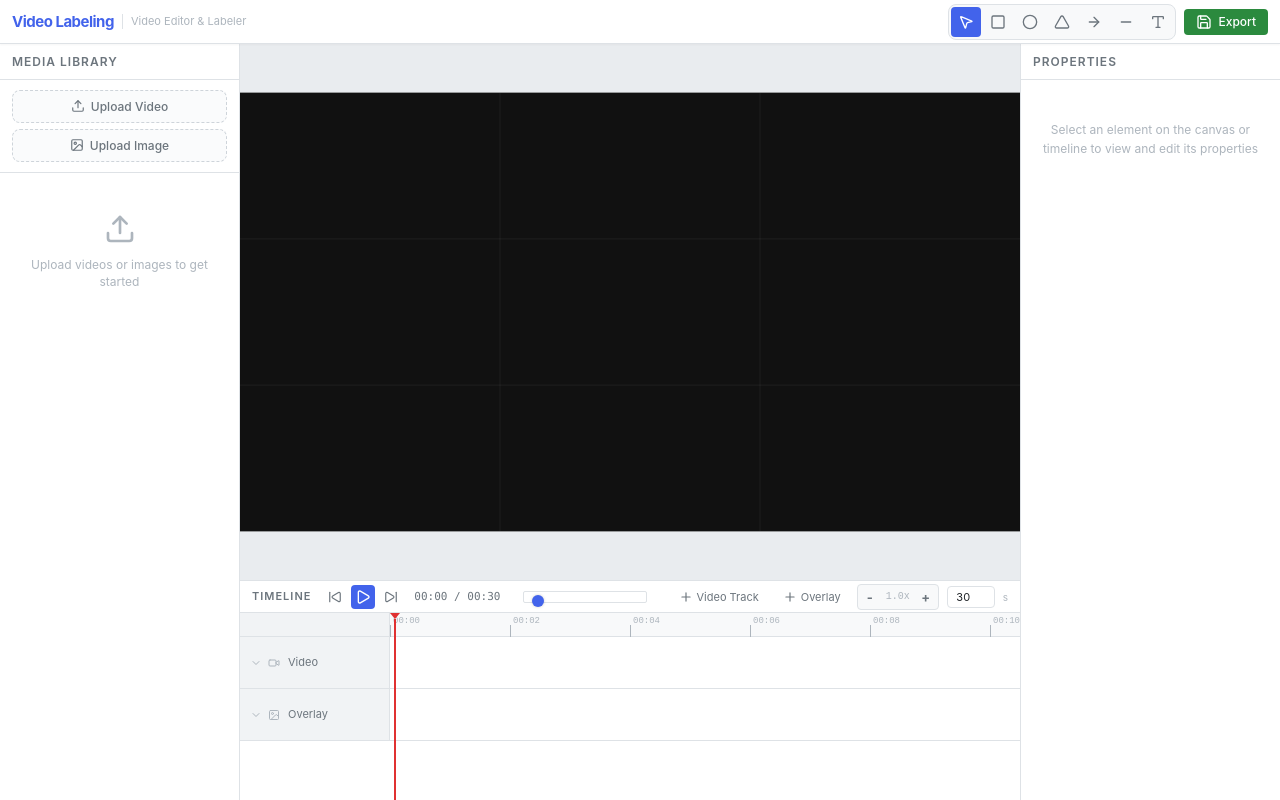
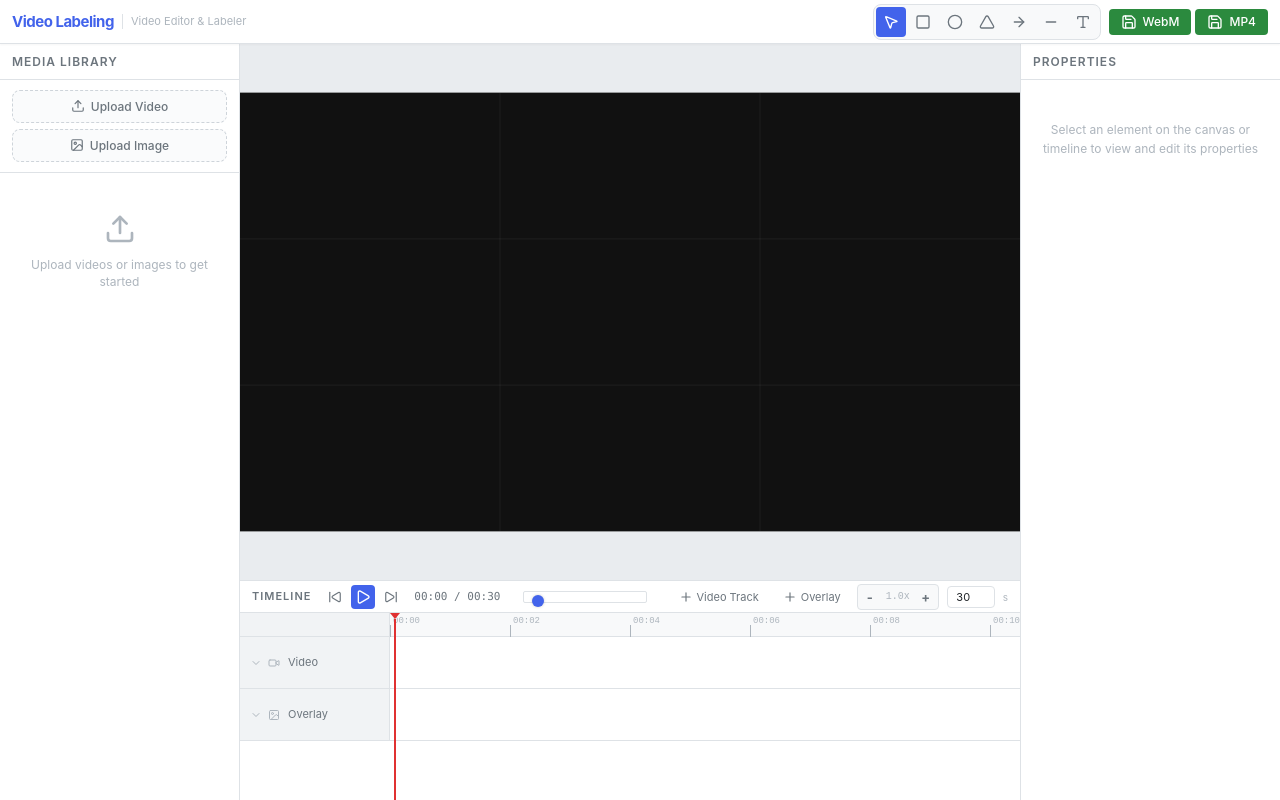
Before and after one commit to didi-stwn/video-labeling, a React (Create React App) app: page / in a window 1280 px wide. Built offline with nearby package versions, Linux system fonts and the light colour scheme.

Commit message:
feat: add converter to mp4 with ffmpeg.wasm

```diff
--- a/package.json
+++ b/package.json
@@ -4,6 +4,8 @@
   "version": "0.1.0",
   "private": true,
   "dependencies": {
+    "@ffmpeg/ffmpeg": "^0.12.10",
+    "@ffmpeg/util": "^0.12.1",
     "@testing-library/dom": "^10.4.1",
     "@testing-library/jest-dom": "^6.9.1",
     "@testing-library/react": "^16.3.2",
--- a/src/components/Header.js
+++ b/src/components/Header.js
@@ -1,4 +1,4 @@
-import React from 'react';
+import React, { useCallback } from 'react';
 import { useVideo } from '../context/VideoContext';
 import {
   MousePointer2,
@@ -24,13 +24,21 @@ const tools = [
 export default function Header() {
   const { state, setTool, setExporting } = useVideo();
 
-  const handleExport = () => {
+  const handleExportWebM = useCallback(() => {
     if (state.isExporting) {
       setExporting(false, 0);
     } else {
-      setExporting(true, 0);
+      setExporting(true, 0, 'webm');
     }
-  };
+  }, [state.isExporting, setExporting]);
+
+  const handleExportMp4 = useCallback(() => {
+    if (state.isExporting) {
+      setExporting(false, 0);
+    } else {
+      setExporting(true, 0, 'mp4');
+    }
+  }, [state.isExporting, setExporting]);
 
   return (
     <header className="header">
@@ -53,23 +61,35 @@ export default function Header() {
           ))}
         </div>
         <div className="header-actions">
+          {state.isExporting ? (
             <button
-            className={`action-btn export-btn ${state.isExporting ? 'exporting' : ''}`}
-            onClick={handleExport}
-            title={state.isExporting ? 'Cancel Export' : 'Export Video'}
+              className="action-btn export-btn exporting"
+              onClick={() => setExporting(false, 0)}
+              title="Cancel Export"
             >
-            {state.isExporting ? (
-              <>
               <span className="export-spinner" />
-                <span>{state.exportProgress}%</span>
-              </>
+              <span>{state.exportProgress > 100 ? '💿 MP4…' : `${state.exportProgress}%`}</span>
+            </button>
           ) : (
             <>
+              <button
+                className="action-btn export-btn"
+                onClick={handleExportWebM}
+                title="Export as WebM (fast, VP9 codec)"
+              >
                 <Save size={16} />
-                <span>Export</span>
+                <span>WebM</span>
+              </button>
+              <button
+                className="action-btn export-btn"
+                onClick={handleExportMp4}
+                title="Export as MP4 (converted in browser, H.264 codec)"
+              >
+                <Save size={16} />
+                <span>MP4</span>
+              </button>
             </>
           )}
-          </button>
         </div>
       </div>
     </header>
--- a/src/components/PreviewCanvas.js
+++ b/src/components/PreviewCanvas.js
@@ -1,5 +1,6 @@
 import React, { useRef, useEffect, useCallback, useState } from 'react';
 import { useVideo } from '../context/VideoContext';
+import { webmToMp4 } from '../utils/ffmpeg';
 
 const HANDLE_SIZE = 8;
 const ROTATE_HANDLE_OFFSET = 28;
@@ -21,7 +22,7 @@ export default function PreviewCanvas() {
   const videoRefs = useRef({});
   const animFrameRef = useRef(null);
   const drawRafRef = useRef(null);
-  const exportResRef = useRef(null); // overrides canvas resolution during export
+  const exportResRef = useRef(null); // sets canvas size during export
   const [containerSize, setContainerSize] = useState({ width: 640, height: 360 });
   const [isDrawing, setIsDrawing] = useState(false);
   const [drawStart, setDrawStart] = useState({ x: 0, y: 0 });
@@ -140,6 +141,7 @@ export default function PreviewCanvas() {
   // Export: uses natural playback (videos play at 1× speed — no per-frame seeking).
   // The canvas draw loop renders whatever frames the video decoder has ready, and
   // canvas.captureStream() records them at 30fps with zero flicker.
+  // The export canvas size matches the preview container, so what you see is what you get.
   useEffect(() => {
     if (!state.isExporting) return;
     const canvas = canvasRef.current;
@@ -155,15 +157,18 @@ export default function PreviewCanvas() {
     const fps = 30;
     const duration = state.duration;
 
-    // Determine target export resolution from source videos
+    // Export at native resolution of the first video clip — this determines
+    // both the canvas pixel size and aspect ratio for the entire export.
+    // Any subsequent clips with different aspect ratios are centered within
+    // this frame (handled by the per-clip letterboxing in the draw loop).
     const videoEntries = Object.values(videoRefs.current);
     const firstVideo = videoEntries.find(e => e.videoEl && e.videoEl.videoWidth > 0);
     const targetW = firstVideo ? firstVideo.videoEl.videoWidth : 1920;
     const targetH = firstVideo ? firstVideo.videoEl.videoHeight : 1080;
     const pixels = targetW * targetH;
-    // Bitrate scales with resolution: ~8 bps per pixel, clamped 8–50 Mbps
-    const bitrate = Math.max(8000000, Math.min(50000000, Math.round(pixels * 8)));
-    // Set export resolution ref so the draw loop resizes canvas to native res
+    // Higher bitrate preserves more detail: ~15 bps per pixel, clamped 10–80 Mbps
+    const bitrate = Math.max(10000000, Math.min(80000000, Math.round(pixels * 15)));
+    // Lock canvas to native resolution so the draw loop renders at full quality
     exportResRef.current = { width: targetW, height: targetH };
 
     // Seek all videos to their clip start positions, then start natural playback
@@ -221,17 +226,49 @@ export default function PreviewCanvas() {
         recorder.ondataavailable = (e) => {
           if (e.data.size > 0) chunks.push(e.data);
         };
-        recorder.onstop = () => {
+        recorder.onstop = async () => {
           if (cancelled) return;
           setIsPlaying(false);
-          const blob = new Blob(chunks, { type: 'video/webm' });
-          const url = URL.createObjectURL(blob);
-          const a = document.createElement('a');
-          a.href = url;
-          a.download = 'exported-video.webm';
-          a.click();
-          URL.revokeObjectURL(url);
-          setExporting(false, 100);
+
+          const webmBlob = new Blob(chunks, { type: 'video/webm' });
+          // Read from stateRef (always fresh) to avoid stale closure
+          const fmt = stateRef.current.exportFormat;
+
+          if (fmt === 'mp4') {
+            // Transcode WebM → MP4 client-side using FFmpeg.wasm
+            try {
+              setExporting(true, 101, 'mp4'); // 101 = "Converting to MP4…" signal
+              const mp4Blob = await webmToMp4(webmBlob, fps);
+              if (cancelled) return;
+              const url = URL.createObjectURL(mp4Blob);
+              const a = document.createElement('a');
+              a.href = url;
+              a.download = 'exported-video.mp4';
+              a.click();
+              URL.revokeObjectURL(url);
+            } catch (err) {
+              // Fallback: download original WebM if transcoding fails
+              console.error('MP4 conversion failed, falling back to WebM:', err);
+              if (!cancelled) {
+                const url = URL.createObjectURL(webmBlob);
+                const a = document.createElement('a');
+                a.href = url;
+                a.download = 'exported-video.webm';
+                a.click();
+                URL.revokeObjectURL(url);
+              }
+            }
+          } else {
+            // WebM: direct download, no transcoding
+            const url = URL.createObjectURL(webmBlob);
+            const a = document.createElement('a');
+            a.href = url;
+            a.download = 'exported-video.webm';
+            a.click();
+            URL.revokeObjectURL(url);
+          }
+
+          if (!cancelled) setExporting(false, 100);
         };
 
         recorder.start();
@@ -272,10 +309,9 @@ export default function PreviewCanvas() {
   }, [state.isExporting]);
 
   // --- Layout helpers ---
-  const getLayout = (cw, ch) => {
+  const getLayout = (cw, ch, aspect = 16 / 9) => {
     const w = cw || 640;
     const h = ch || 360;
-    const aspect = 16 / 9;
     let pw, ph, ox, oy;
     if (w / h > aspect) {
       ph = h;
@@ -308,11 +344,24 @@ export default function PreviewCanvas() {
       const { isDrawing: id, drawStart: ds, drawCurrent: dc } = drawStateRef.current;
       const { width: cw, height: ch } = containerSizeRef.current;
       const ctx = canvas.getContext('2d');
-      // During export, override canvas resolution to match source video for full quality
+
+      // During export the canvas uses the higher-resolution snapshot so the
+      // output quality matches the source video.
       const er = exportResRef.current;
       const layoutW = er ? er.width : cw;
       const layoutH = er ? er.height : ch;
-      const { w, h, pw, ph, ox, oy } = getLayout(layoutW, layoutH);
+
+      // Preview-area aspect matches the first video clip's native ratio.
+      // Every video on the timeline gets letterboxed/pillarboxed within this
+      // frame, so the export aspect ratio is consistent regardless of clip mix.
+      const firstEntry = Object.values(videoRefs.current).find(
+        e => e.videoEl && e.videoEl.videoWidth > 0
+      );
+      const layoutAspect = firstEntry
+        ? firstEntry.videoEl.videoWidth / firstEntry.videoEl.videoHeight
+        : 16 / 9;
+
+      const { w, h, pw, ph, ox, oy } = getLayout(layoutW, layoutH, layoutAspect);
 
       // Resize canvas if needed
       if (canvas.width !== w || canvas.height !== h) {
@@ -336,12 +385,6 @@ export default function PreviewCanvas() {
           const entry = videoRefs.current[clip.id];
           const video = entry?.videoEl;
           if (!video || video.readyState < 2) return;
-
-          // Log once per clip for debugging
-          if (!video._logged) {
-            console.log(`[Video] rendering clip "${clip.name}" readyState=${video.readyState} size=${video.videoWidth}x${video.videoHeight} currentTime=${video.currentTime.toFixed(2)}`);
-            video._logged = true;
-          }
 
           const vAspect = (video.videoWidth || 1920) / (video.videoHeight || 1080);
           const pAspect = pw / ph;
--- a/src/context/VideoContext.js
+++ b/src/context/VideoContext.js
@@ -18,6 +18,7 @@ const initialState = {
   nextId: 1,
   isExporting: false,
   exportProgress: 0,
+  exportFormat: null, // 'webm' | 'mp4'
 };
 
 let clipIdCounter = 1;
@@ -181,7 +182,13 @@ function reducer(state, action) {
     }
 
     case 'SET_EXPORTING': {
-      return { ...state, isExporting: action.payload.isExporting, exportProgress: action.payload.progress ?? 0 };
+      return {
+        ...state,
+        isExporting: action.payload.isExporting,
+        exportProgress: action.payload.progress ?? 0,
+        // Only override format when explicitly provided (not undefined/null)
+        exportFormat: action.payload.format != null ? action.payload.format : state.exportFormat,
+      };
     }
 
     case 'SET_CURRENT_TIME': {
@@ -477,7 +484,8 @@ export function VideoProvider({ children }) {
   );
 
   const setExporting = useCallback(
-    (isExporting, progress) => dispatch({ type: 'SET_EXPORTING', payload: { isExporting, progress } }),
+    (isExporting, progress, format = null) =>
+      dispatch({ type: 'SET_EXPORTING', payload: { isExporting, progress, format } }),
     []
   );
 
--- /dev/null
+++ b/src/utils/ffmpeg.js
@@ -0,0 +1,72 @@
+/**
+ * Lazy-loaded FFmpeg.wasm singleton — transcodes WebM → MP4 entirely client-side.
+ * The ~31 MB WebAssembly binary is fetched once on first use and cached in memory.
+ */
+
+let ffmpeg = null;
+let loadPromise = null;
+
+async function getFFmpeg() {
+  if (ffmpeg) return ffmpeg;
+
+  if (!loadPromise) {
+    loadPromise = (async () => {
+      const { FFmpeg } = await import('@ffmpeg/ffmpeg');
+
+      const instance = new FFmpeg();
+
+      // Explicit CDN URLs matching @ffmpeg/core@0.12.6 (the version bundled
+      // with @ffmpeg/ffmpeg@0.12.10). Using raw URLs (not Blob URLs) for
+      // maximum reliability with CRA's webpack setup.
+      const baseURL = 'https://unpkg.com/@ffmpeg/core@0.12.6/dist/esm';
+      await instance.load({
+        coreURL: `${baseURL}/ffmpeg-core.js`,
+        wasmURL: `${baseURL}/ffmpeg-core.wasm`,
+        workerURL: `${baseURL}/ffmpeg-core.worker.js`,
+      });
+
+      ffmpeg = instance;
+      return instance;
+    })();
+  }
+
+  return loadPromise;
+}
+
+/**
+ * Transcodes a WebM Blob → MP4 (H.264) Blob.
+ *
+ * @param {Blob} webmBlob  - The source WebM from MediaRecorder
+ * @param {number} [fps=30] - Frame rate used for encoding
+ * @returns {Promise<Blob>}  MP4 Blob
+ */
+export async function webmToMp4(webmBlob, fps = 30) {
+  const fm = await getFFmpeg();
+
+  const { fetchFile } = await import('@ffmpeg/util');
+
+  const inputName = 'input.webm';
+  const outputName = 'output.mp4';
+
+  await fm.writeFile(inputName, await fetchFile(webmBlob));
+
+  await fm.exec([
+    '-i', inputName,
+    '-c:v', 'libx264',
+    '-preset', 'veryfast',
+    '-crf', '18',
+    '-pix_fmt', 'yuv420p',
+    '-an',
+    '-r', String(fps),
+    outputName,
+  ]);
+
+  const data = await fm.readFile(outputName);
+
+  const mp4Blob = new Blob([data.buffer], { type: 'video/mp4' });
+
+  await fm.deleteFile(inputName);
+  await fm.deleteFile(outputName);
+
+  return mp4Blob;
+}
```
Also changed, not shown: 1 other file (tests, documents, lock files or other folders). Lines whose indentation alone changed are shown as unchanged.
